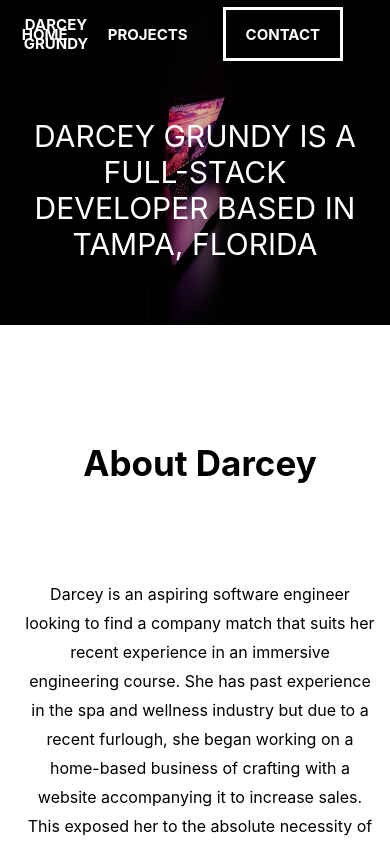
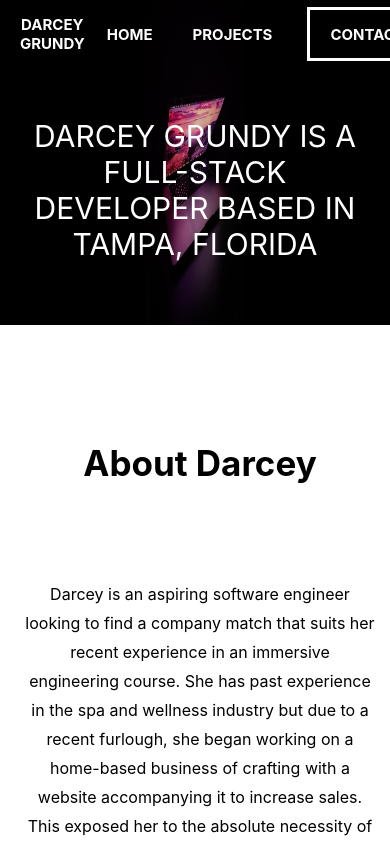
Before and after one commit to grundydarcey/UpdatedDevPortfolio, a React (Create React App) app: page / in a window 390 px wide. Shown: the top 844 px of the page. Built offline with nearby package versions, Linux system fonts and the light colour scheme.

Commit message:
navspacing

```diff
--- a/src/Navigation/navigation.css
+++ b/src/Navigation/navigation.css
@@ -73,8 +73,12 @@ a {
     margin-left: -10px;
   }
 
+  .alllinks {
+    justify-content: flex-end;
+  }
+
   .righthalf {
-    width: 80%;
+
     font-size: 12px;
     margin: 2px;
     justify-content: flex-end;
```
